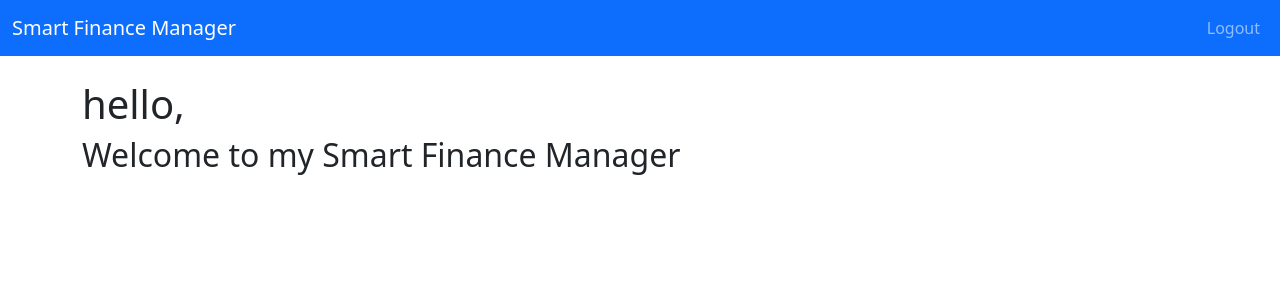
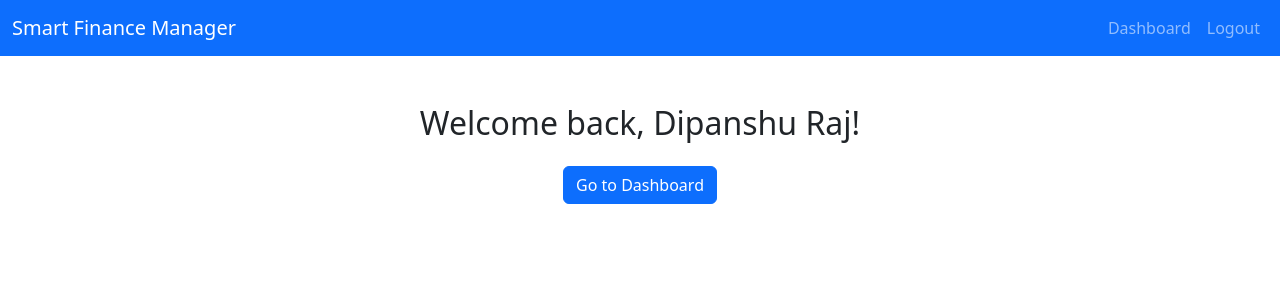
Before and after one commit to dipanshu-raj0102/CS50_Final_Project, a Flask app: page / in a window 1280 px wide. Shown: the top 300 px of the page. Run offline with Flask 3, Linux system fonts and the light colour scheme; a user stored in the database is signed in.

Commit message:
home dashboard

```diff
--- a/app.py
+++ b/app.py
@@ -14,7 +14,19 @@
 
 @app.route('/')
 def home():
-    return render_template('index.html')
+    if 'user_id' in session:
+        # Logged-in users see dashboard link, but homepage is still general
+        return render_template('home.html', user_name=session['user_name'])
+    return render_template('home.html', user_name=None)
+
+@app.route('/dashboard')
+def dashboard():
+    if 'user_id' not in session:
+        flash(' Please log in first.', 'error')
+        return redirect(url_for('login'))
+
+    return render_template('dashboard.html', user_name=session['user_name'])
+
 
 @app.route('/register', methods=['GET','POST'])
 def register():
--- /dev/null
+++ b/templates/home.html
@@ -0,0 +1,16 @@
+{% extends "layout.html" %}
+{% block content %}
+<div class="text-center mt-5">
+  {% if user_name %}
+    <h2>Welcome back, {{ user_name }}!</h2>
+    <p><a href="{{ url_for('dashboard') }}" class="btn btn-primary mt-3">Go to Dashboard</a></p>
+  {% else %}
+    <h2>Welcome to Smart Finance Manager</h2>
+    <p>Track your expenses, manage budgets, and stay financially healthy.</p>
+    <p>
+      <a href="{{ url_for('register') }}" class="btn btn-success">Register</a>
+      <a href="{{ url_for('login') }}" class="btn btn-primary">Login</a>
+    </p>
+  {% endif %}
+</div>
+{% endblock %}
--- a/templates/index.html
+++ /dev/null
@@ -1,8 +0,0 @@
-{% extends "layout.html" %}
-
-{% block title %} Dashboard {% endblock %}
-
-{% block content %}
-<h1>hello,</h1>
-<h2>Welcome to my Smart Finance Manager</h2>
-{% endblock %}
--- a/templates/layout.html
+++ b/templates/layout.html
@@ -20,6 +20,9 @@
             <div class="collapse navbar-collapse" id="navbarNav">
                 <ul class="navbar-nav ms-auto">
                     {% if session.get('user_id') %}
+                        <li class="nav-item">
+                            <a class="nav-link" href="{{ url_for('dashboard') }}">Dashboard</a>
+                        </li>
                         <li class="nav-item">
                             <a class="nav-link" href="/logout">Logout</a>
                         </li>
```
Also changed, not shown: templates/dashboard.html (added, +15 -0 lines).
